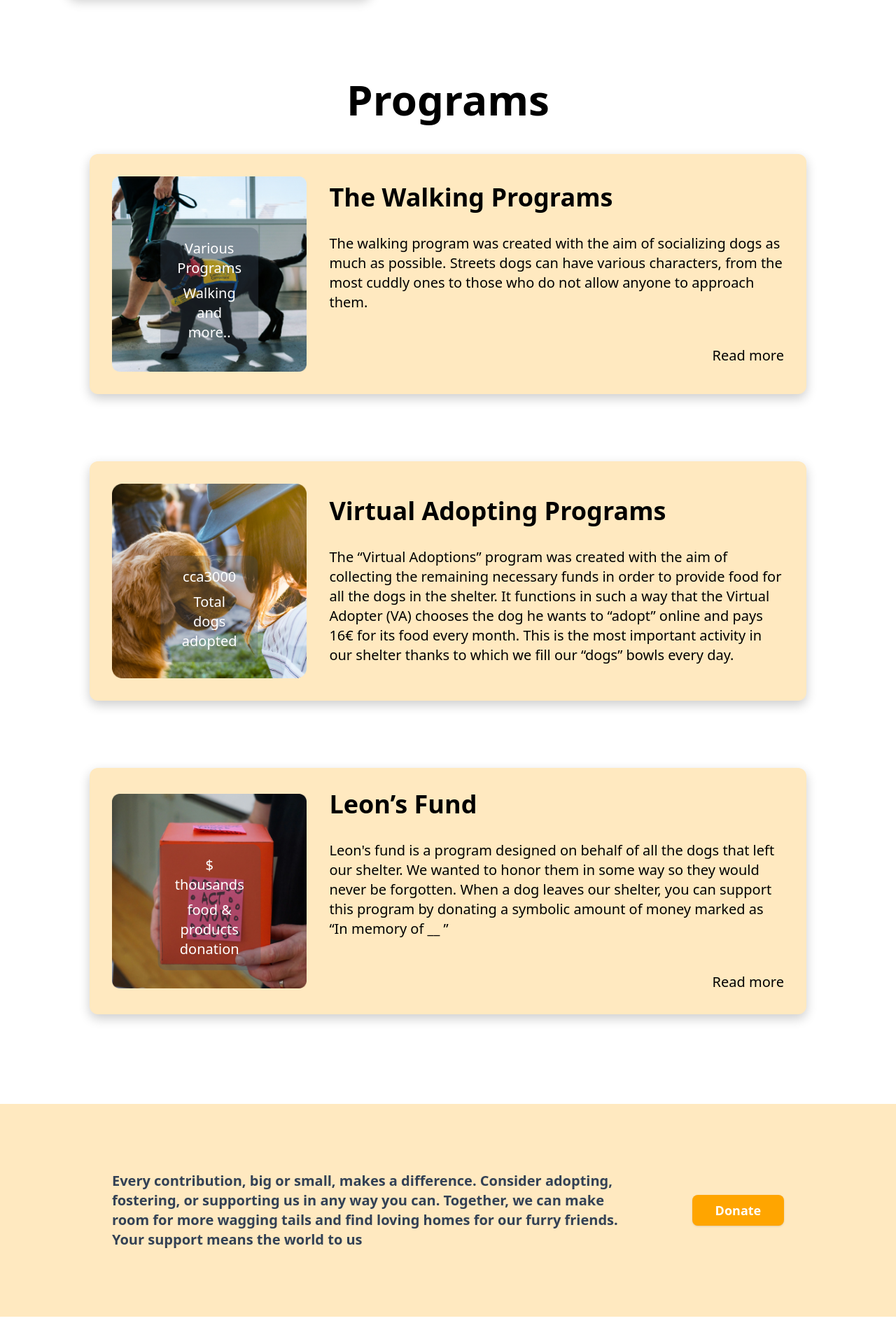
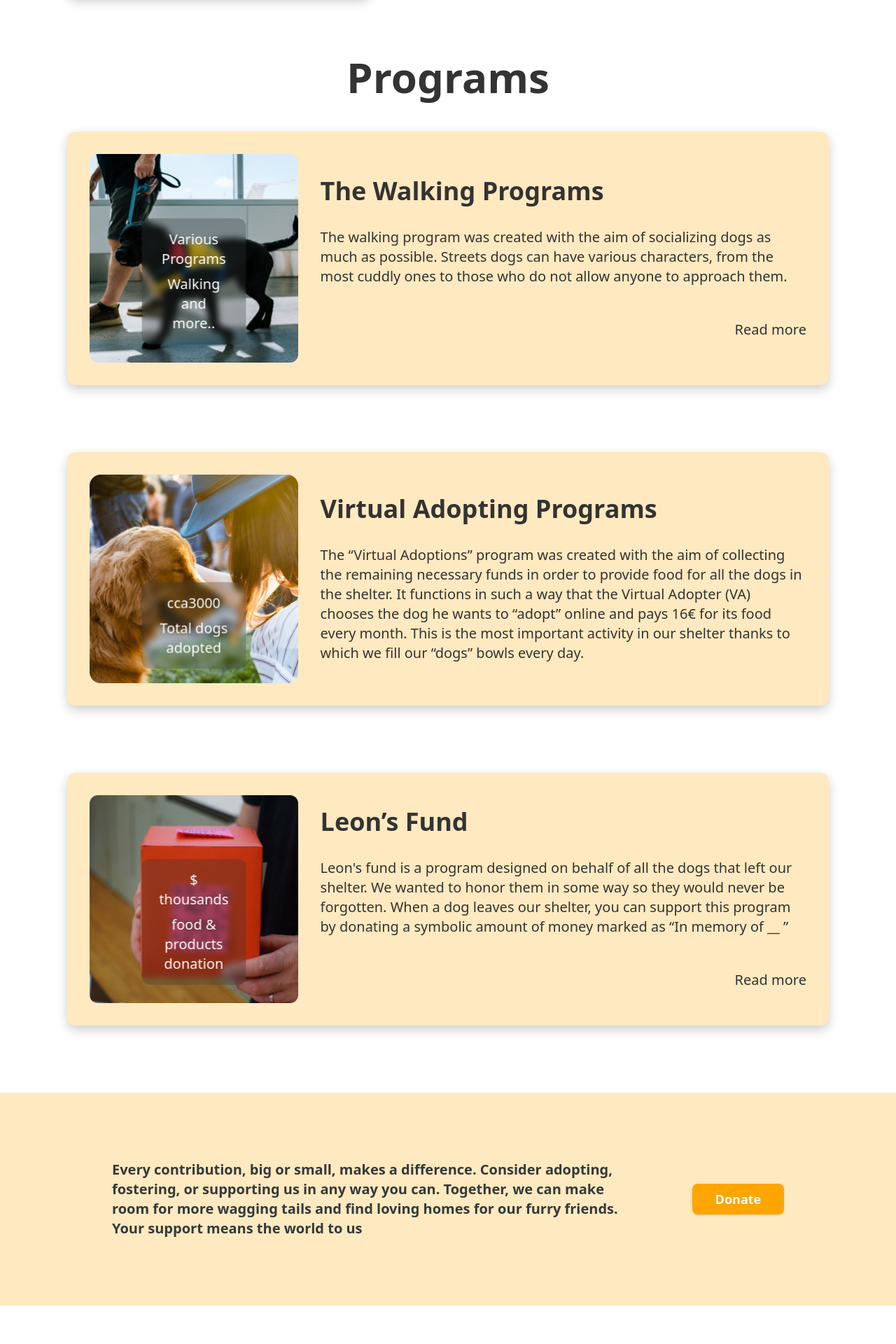
Before and after one commit to Bego96/Nirina-Dogshelter-Nextjs, a Next.js app: page / in a window 1280 px wide. Shown: the part 1967-3887 px from the top of the page at 70% size. Built offline with nearby package versions, Linux system fonts and the light colour scheme.

Commit message:
Finnished contact section and responsive

```diff
--- a/src/components/aboutUs.js
+++ b/src/components/aboutUs.js
@@ -7,7 +7,7 @@ export default function AboutUs() {
 
       <div className='w-full xl:w-[80%] rounded-3xl relative ' >
 
-        <div className='md:shadow-[0_6px_16px_rgb(0,0,0,0.2)] text-black relative z-30 xl:z-10 p-4 w-full bg-light-brown xl:p-16 lg:top-[30%] lg:left-10 lg:absolute lg:w-[50%] 2xl:p-24 xl:-left-[25%] xl:top-12 rounded-2xl 2xl:top-[15%] 2xl:-left-[25%]'>
+        <div className='md:shadow-[0_6px_16px_rgb(0,0,0,0.2)] text-bordeaux-black relative z-30 xl:z-10 p-4 w-full bg-light-brown xl:p-16 lg:top-[30%] lg:left-10 lg:absolute lg:w-[50%] 2xl:p-24 xl:-left-[25%] xl:top-12 rounded-2xl 2xl:top-[15%] 2xl:-left-[25%]'>
           <h2 className='font-semibold text-4xl xl:text-6xl'>About Us</h2>
           <p className='text-xl mt-12'>
             Founded in 2012, <q>Nirina</q> took over a struggling shelter,
@@ -17,7 +17,7 @@ export default function AboutUs() {
           </p>
           <button className="w-full text-black hover:text-white mt-12 group relative h-[44px] sm:w-[250px] overflow-hidden rounded-lg bg-yellow  text-lg shadow cursor-pointer">
             <div className="absolute inset-0 w-0 bg-orange transition-all duration-[250ms] ease-out group-hover:w-full"></div>
-            <span className="relative md:font-semibold">Learn More</span>
+            <span className="relative font-semibold">Learn More</span>
           </button>
         </div>
 
--- /dev/null
+++ b/src/components/contact.js
@@ -0,0 +1,45 @@
+import React from 'react'
+import { MdOutlineEmail } from "react-icons/md";
+import { LuMapPin } from "react-icons/lu";
+import { RiFacebookCircleLine } from "react-icons/ri";
+import Image from 'next/image';
+export default function Contact() {
+  return (
+    <div className='text-bordeaux-slate px-4 py-20 flex flex-col md:flex-row lg:justify-between lg:items-center lg:p-24'>
+        <div className='w-full lg:w-1/2 mb-10 md:mb-0'>
+            <h3 className='text-2xl font-semibold mb-6'>Contact</h3>
+            <p>For any information or volunteering contact us via</p>
+            <div className='my-6'>
+                <div className='flex items-center mb-2'>
+                    <MdOutlineEmail size={24}/>
+                    <p className='ml-2 text-xl'>Email</p>
+                </div>
+                <div>
+                    <p className='text-bordeaux-dark-green'><a href="mailto:nirinashelter@gmail.com">nirinashelter@gmail.com</a></p>
+                </div>
+            </div>
+            <div>
+                <div className='flex items-center mb-2'>
+                    <LuMapPin size={24}/>
+                    <p className='ml-2 text-xl'>Address</p>
+                </div>
+                <div>
+                    <p>Pasa Bunar, Tuzla, Bosnia and Herzegovina</p>
+                </div>
+            </div>
+            <div className='mt-6'>
+                <div className='mb-2'>
+                    <p className='text-xl'>Social Media</p>
+                </div>
+                <div className='flex items-center'>
+                    <RiFacebookCircleLine size={24}/>
+                    <p className='ml-2'><a href='https://www.facebook.com/groups/330001807080905' target="_blank">Facebook</a></p>
+                </div>
+            </div>
+        </div>
+        <div className='w-full lg:w-1/2 overflow-hidden'>
+            <Image src='/images/maps/shelter-location.png' height={1200} width={1200}/>
+        </div>
+    </div>
+  )
+}
--- a/src/components/gallery.js
+++ b/src/components/gallery.js
@@ -10,7 +10,7 @@ export default function Gallery() {
     const [imgGallery, setImgGallery] = useState(imageList);
 
   return (
-    <div className='bg-bordeaux-brown py-8 text-black'>
+    <div className='bg-bordeaux-brown py-8 text-bordeaux-slate'>
       <h3 className='py-4 text-center font-semibold text-4xl xl:text-6xl'>Gallery</h3>
       <div className='px-4 py-12'>
         <DogPhotos imgGalleryNew={imgGallery}/>
@@ -18,7 +18,7 @@ export default function Gallery() {
       <div className='flex justify-center items-center px-4 lg:px-24'>
         <button className="w-2/3 text-white group relative h-[44px] sm:w-[250px] overflow-hidden rounded-lg bg-orange text-lg shadow cursor-pointer">
             <div className="absolute inset-0 w-0 bg-dark-orange transition-all duration-[250ms] ease-out group-hover:w-full"></div>
-            <span className="relative text-white md:font-semibold">See all photos</span>
+            <span className="relative text-white font-semibold">See all photos</span>
         </button>
       </div>
     </div>
--- a/src/components/header.js
+++ b/src/components/header.js
@@ -2,7 +2,7 @@ import React from 'react'
 
 export default function Header() {
   return (
-    <div className='p-4 lg:p-24'>
+    <div className='px-4 py-16 lg:p-24'>
         <div className='px-4 py-12 bg-hero-img bg-no-repeat bg-cover bg-center rounded-2xl overflow-hidden w-full xl:px-24 xl:py-72'>
             <div className='flex flex-col'>
                 <h1 className='font-semibold text-4xl lg:text-6xl xl:text-7xl'>
@@ -14,7 +14,7 @@ export default function Header() {
                 </p>
                 <button className="w-full mt-12 text-black hover:text-white group relative h-[44px] sm:w-[250px] overflow-hidden rounded-lg bg-yellow text-lg shadow cursor-pointer">
                     <div className="absolute inset-0 w-0 bg-orange transition-all duration-[250ms] ease-out group-hover:w-full"></div>
-                    <span className="relative md:font-semibold">Ask for Adopt</span>
+                    <span className="relative font-semibold">Ask for Adopt</span>
                 </button>
             </div>
         </div>
--- a/src/components/imgGallery.js
+++ b/src/components/imgGallery.js
@@ -12,7 +12,7 @@ export default function ImgGallery({ gallery, key, imgSrc, winWidth }) {
             <Image src={img.imgSrc} className="h-full w-full" width={500} height={1000} alt="dog" />
           </div>
       )) : <div key={key} className='h-full flex justify-center'>
-            <Image src={imgSrc} className="min-h-[300px] w-auto" width={500} height={1000} alt="dog" />
+            <Image src={imgSrc} className="min-h-[250px] w-auto" width={500} height={1000} alt="dog" />
           </div>
           }
     </>
--- a/src/components/main.js
+++ b/src/components/main.js
@@ -6,6 +6,7 @@ import MoreAboutDonate from './moreAboutDonate'
 import Gallery from './gallery'
 import './styles.css'
 import Supporters from './supporters'
+import Contact from './contact'
 export default function Main() {
   return (
     <main>
@@ -15,6 +16,7 @@ export default function Main() {
         <MoreAboutDonate />
         <Gallery />
         <Supporters />
+        <Contact />
     </main>
   )
 }
--- a/src/components/moreAboutDonate.js
+++ b/src/components/moreAboutDonate.js
@@ -2,13 +2,13 @@ import React from 'react'
 
 export default function MoreAboutDonate() {
   return (
-    <div className='bg-bordeaux-brown p-8 items-center flex flex-col xl:flex-row xl:px-40 py-24 mb-12 xl:mb-40'>
-        <p className='font-semibold text-slate-700 text-xl mb-12 xl:mb-0 xl:mr-24'>Every contribution, big or small, makes a difference. Consider adopting, fostering, or supporting us in any way you can. Together,
+    <div className='bg-bordeaux-brown p-4 items-center flex flex-col xl:flex-row xl:px-40 py-24 mb-24'>
+        <p className='font-semibold text-bordeaux-slate text-xl mb-12 xl:mb-0 xl:mr-24'>Every contribution, big or small, makes a difference. Consider adopting, fostering, or supporting us in any way you can. Together,
             we can make room for more wagging tails and find loving homes for our furry friends. Your support means the world to us
         </p>
         <button className="w-full text-black hover:text-white group relative h-[44px] sm:w-[250px] xl:w-[450px] overflow-hidden rounded-lg bg-orange text-lg shadow cursor-pointer">
             <div className="absolute inset-0 w-0 bg-dark-orange transition-all duration-[250ms] ease-out group-hover:w-full"></div>
-            <span className="relative text-white md:font-semibold">Donate</span>
+            <span className="relative text-white font-semibold">Donate</span>
         </button>
     </div>
   )
--- a/src/components/programs.js
+++ b/src/components/programs.js
@@ -2,12 +2,13 @@ import React from 'react'
 import Image from 'next/image'
 export default function Programs() {
   return (
-    <div className='flex flex-col items-center bg-white text-black p-4 xl:p-32'>
+    <div className='flex flex-col items-center bg-white text-bordeaux-black px-4 py-16 lg:p-24'>
         <h2 className='font-semibold text-4xl xl:text-6xl mb-12'>Programs</h2>
-        <div className='shadow-[0_6px_16px_rgb(0,0,0,0.2)] mb-4 md:mb-12 xl:mb-24 flex flex-col bg-bordeaux-brown p-8 rounded-xl justify-center items-center md:flex-row'>
+
+        <div className='shadow-[0_6px_16px_rgb(0,0,0,0.2)] mb-12 xl:mb-24 flex flex-col bg-bordeaux-brown p-8 rounded-xl justify-center items-center md:flex-row'>
 
             <div className='w-full md:w-1/2 lg:w-[30%] relative'>
-                <div className='px-6 text-center text-white absolute bottom-2 left-1/2 transform -translate-y-[5%] -translate-y-[30%] -translate-x-1/2 xl:-translate-y-[10%] p-4 bg-slate-600 bg-opacity-30 rounded-xl'>
+                <div className='px-6 text-center text-white absolute bottom-2 left-1/2 transform -translate-y-[5%] -translate-y-[30%] -translate-x-1/2 xl:-translate-y-[10%] p-4 bg-bordeaux-slate backdrop-blur-sm bg-opacity-30 rounded-xl'>
                     <p className='mb-2 md:text-xl'>Various Programs</p>
                     <p className='md:text-xl'>Walking and more..</p>
                 </div>
@@ -30,10 +31,10 @@ export default function Programs() {
             </div>
         </div>
 
-        <div className='shadow-[0_6px_16px_rgb(0,0,0,0.2)] mb-4 md:mb-12 xl:mb-24 flex flex-col bg-bordeaux-brown p-8 rounded-xl justify-center items-center md:flex-row'>
+        <div className='shadow-[0_6px_16px_rgb(0,0,0,0.2)] mb-12 xl:mb-24 flex flex-col bg-bordeaux-brown p-8 rounded-xl justify-center items-center md:flex-row'>
 
             <div className='w-full md:w-1/2 lg:w-[30%] relative'>
-                <div className='px-6 text-center absolute text-white bottom-2 left-1/2 transform -translate-y-[5%] -translate-y-[30%] -translate-x-1/2 xl:-translate-y-[10%] p-4 bg-slate-600 bg-opacity-30 rounded-xl'>
+                <div className='px-6 text-center absolute text-white bottom-2 left-1/2 transform -translate-y-[5%] -translate-y-[30%] -translate-x-1/2 xl:-translate-y-[10%] p-4 bg-bordeaux-slate backdrop-blur-sm bg-opacity-30 rounded-xl'>
                     <p className='mb-2 md:text-xl'>cca3000</p>
                     <p className='text-slate-200 md:text-xl'>Total dogs adopted</p>
                 </div>
@@ -52,10 +53,10 @@ export default function Programs() {
             </div>
         </div>
 
-        <div className='shadow-[0_6px_16px_rgb(0,0,0,0.2)] mb-2 md:mb-8 xl:mb-0 flex flex-col bg-bordeaux-brown p-8 rounded-xl justify-center items-center md:flex-row'>
+        <div className='shadow-[0_6px_16px_rgb(0,0,0,0.2)] mb-8 xl:mb-0 flex flex-col bg-bordeaux-brown p-8 rounded-xl justify-center items-center md:flex-row'>
 
             <div className='w-full md:w-1/2 lg:w-[30%] relative'>
-                <div className='px-6 text-center text-white absolute bottom-2 left-1/2 transform -translate-y-[5%] -translate-y-[30%] -translate-x-1/2 xl:-translate-y-[10%] p-4 bg-slate-600 bg-opacity-30 rounded-xl'>
+                <div className='px-6 text-center text-white absolute bottom-2 left-1/2 transform -translate-y-[5%] -translate-y-[30%] -translate-x-1/2 xl:-translate-y-[10%] p-4 bg-bordeaux-slate backdrop-blur-sm bg-opacity-30 rounded-xl'>
                     <p className='mb-2 md:text-xl'>$ thousands</p>
                     <p className='text-slate-200 md:text-xl'>food & products donation</p>
                 </div>
--- a/tailwind.config.js
+++ b/tailwind.config.js
@@ -29,7 +29,10 @@ module.exports = {
       "black": 'rgb(0,0,0)',
       "slate-600": 'rgb(71,85,105)',
       "slate-700": ' rgb(51,65,85)',
-      "bordeaux-light-green": '#87B7B6'
+      "bordeaux-light-green": '#87B7B6',
+      "bordeaux-dark-green": '#185E5E',
+      "bordeaux-black": '#333333',
+      "bordeaux-slate": '#333A3A'
     },
     screens: {
       'sm': '640px',
```
Also changed, not shown: src/components/sidebar.js (+5 -5 lines), src/components/supporters.js (+3 -3 lines), public/images/maps/shelter-location.png (added).
